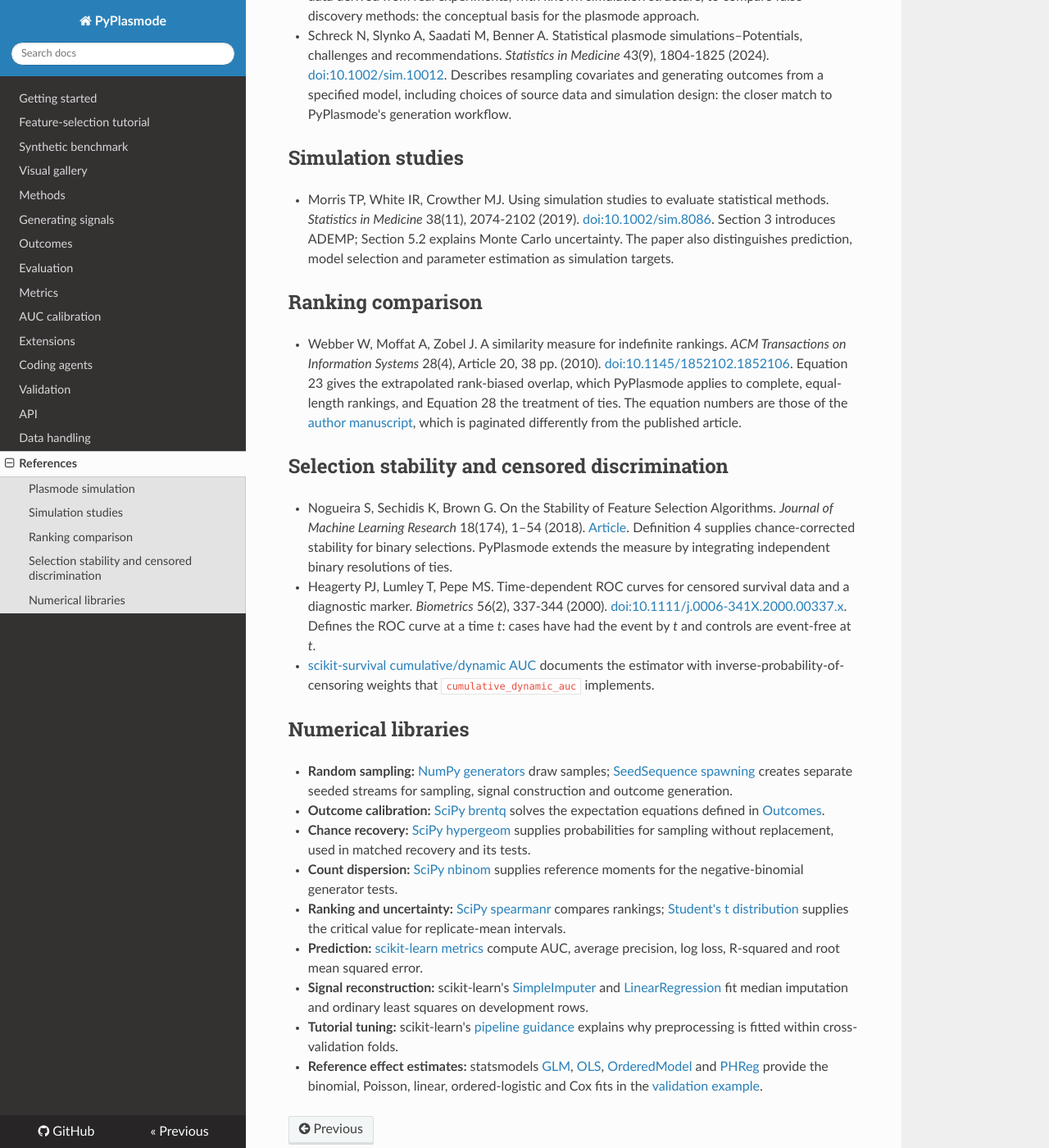
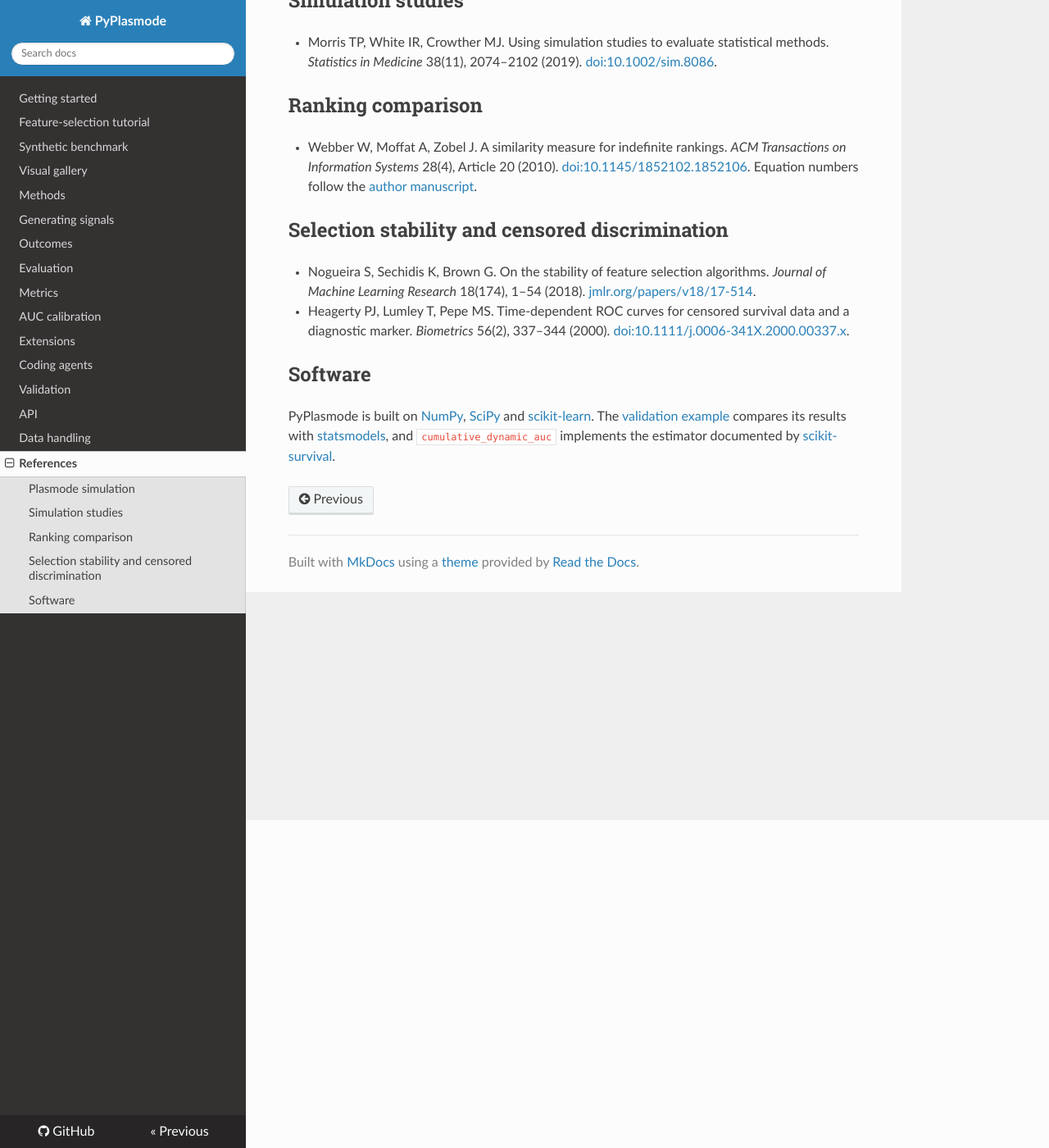
Before and after one commit to BradSegal/PyPlasmode, an MkDocs documentation site: the page built from docs/references.md, in a window 1280 px wide and 1400 px high, scrolled down 400 px. Shown: the whole window at 82% size. Built offline with MkDocs 1.6.1, drawn with Linux system fonts in a browser that asks for light colours; nearby versions of some CDN libraries; some of the changed text lies outside the part shown.

Commit message:
Reduce the references page to plain citations

```diff
--- a/docs/references.md
+++ b/docs/references.md
@@ -1,85 +1,44 @@
 # References
-
-These references describe plasmode simulation, simulation study design, ranking comparison and
-selection stability. PyPlasmode's numerical checks and reference results are documented in
-[Validation](validation.md).
 
 ## Plasmode simulation
 
-- Gadbury GL, Xiang Q, Yang L, Barnes S, Page GP, Allison DB. Evaluating statistical methods using plasmode data sets in the age of
-  massive public databases: an illustration using false discovery rates. *PLOS Genetics*
-  4(6), e1000098 (2008). [doi:10.1371/journal.pgen.1000098](https://doi.org/10.1371/journal.pgen.1000098).
-  Uses data derived from real experiments, with known simulation structure, to compare
-  false-discovery methods: the conceptual basis for the plasmode approach.
+- Gadbury GL, Xiang Q, Yang L, Barnes S, Page GP, Allison DB. Evaluating statistical methods
+  using plasmode data sets in the age of massive public databases: an illustration using false
+  discovery rates. *PLOS Genetics* 4(6), e1000098 (2008).
+  [doi:10.1371/journal.pgen.1000098](https://doi.org/10.1371/journal.pgen.1000098).
 - Schreck N, Slynko A, Saadati M, Benner A. Statistical plasmode simulations–Potentials,
-  challenges and recommendations. *Statistics in Medicine* 43(9), 1804-1825 (2024).
+  challenges and recommendations. *Statistics in Medicine* 43(9), 1804–1825 (2024).
   [doi:10.1002/sim.10012](https://doi.org/10.1002/sim.10012).
-  Describes resampling covariates and generating outcomes from a specified model, including
-  choices of source data and simulation design: the closer match to PyPlasmode's
-  generation workflow.
 
 ## Simulation studies
 
 - Morris TP, White IR, Crowther MJ. Using simulation studies to evaluate statistical methods.
-  *Statistics in Medicine* 38(11), 2074-2102 (2019).
+  *Statistics in Medicine* 38(11), 2074–2102 (2019).
   [doi:10.1002/sim.8086](https://doi.org/10.1002/sim.8086).
-  Section 3 introduces ADEMP; Section 5.2 explains Monte Carlo uncertainty. The paper also
-  distinguishes prediction, model selection and parameter estimation as simulation targets.
 
 ## Ranking comparison
 
 - Webber W, Moffat A, Zobel J. A similarity measure for indefinite rankings.
-  *ACM Transactions on Information Systems* 28(4), Article 20, 38 pp. (2010).
+  *ACM Transactions on Information Systems* 28(4), Article 20 (2010).
   [doi:10.1145/1852102.1852106](https://doi.org/10.1145/1852102.1852106).
-  Equation 23 gives the extrapolated rank-biased overlap, which PyPlasmode applies to
-  complete, equal-length rankings, and Equation 28 the treatment of ties. The equation
-  numbers are those of the
-  [author manuscript](https://www.codalism.com/research/papers/wmz10_tois.pdf), which is
-  paginated differently from the published article.
+  Equation numbers follow the
+  [author manuscript](https://www.codalism.com/research/papers/wmz10_tois.pdf).
 
 ## Selection stability and censored discrimination
 
-- Nogueira S, Sechidis K, Brown G. On the Stability of Feature Selection Algorithms.
+- Nogueira S, Sechidis K, Brown G. On the stability of feature selection algorithms.
   *Journal of Machine Learning Research* 18(174), 1–54 (2018).
-  [Article](https://jmlr.org/papers/v18/17-514.html). Definition 4 supplies
-  chance-corrected stability for binary selections. PyPlasmode extends the measure by
-  integrating independent binary resolutions of ties.
+  [jmlr.org/papers/v18/17-514](https://jmlr.org/papers/v18/17-514.html).
 - Heagerty PJ, Lumley T, Pepe MS. Time-dependent ROC curves for censored survival data and
-  a diagnostic marker. *Biometrics* 56(2), 337-344 (2000).
+  a diagnostic marker. *Biometrics* 56(2), 337–344 (2000).
   [doi:10.1111/j.0006-341X.2000.00337.x](https://doi.org/10.1111/j.0006-341X.2000.00337.x).
-  Defines the ROC curve at a time *t*: cases have had the event by *t* and controls are
-  event-free at *t*.
-- [scikit-survival cumulative/dynamic AUC](https://scikit-survival.readthedocs.io/en/stable/api/generated/sksurv.metrics.cumulative_dynamic_auc.html)
-  documents the estimator with inverse-probability-of-censoring weights that
-  `cumulative_dynamic_auc` implements.
 
-## Numerical libraries
+## Software
 
-- **Random sampling:** [NumPy generators](https://numpy.org/doc/stable/reference/random/index.html)
-  draw samples; [SeedSequence spawning](https://numpy.org/doc/stable/reference/random/parallel.html)
-  creates separate seeded streams for sampling, signal construction and outcome generation.
-- **Outcome calibration:** [SciPy brentq](https://docs.scipy.org/doc/scipy/reference/generated/scipy.optimize.brentq.html)
-  solves the expectation equations defined in [Outcomes](outcomes.md#calibration-equations).
-- **Chance recovery:** [SciPy hypergeom](https://docs.scipy.org/doc/scipy/reference/generated/scipy.stats.hypergeom.html)
-  supplies probabilities for sampling without replacement, used in matched recovery and its tests.
-- **Count dispersion:** [SciPy nbinom](https://docs.scipy.org/doc/scipy/reference/generated/scipy.stats.nbinom.html)
-  supplies reference moments for the negative-binomial generator tests.
-- **Ranking and uncertainty:** [SciPy spearmanr](https://docs.scipy.org/doc/scipy/reference/generated/scipy.stats.spearmanr.html)
-  compares rankings; [Student's t distribution](https://docs.scipy.org/doc/scipy/reference/generated/scipy.stats.t.html)
-  supplies the critical value for replicate-mean intervals.
-- **Prediction:** [scikit-learn metrics](https://scikit-learn.org/stable/api/sklearn.metrics.html)
-  compute AUC, average precision, log loss, R-squared and root mean squared error.
-- **Signal reconstruction:** scikit-learn's
-  [SimpleImputer](https://scikit-learn.org/stable/modules/generated/sklearn.impute.SimpleImputer.html)
-  and [LinearRegression](https://scikit-learn.org/stable/modules/generated/sklearn.linear_model.LinearRegression.html)
-  fit median imputation and ordinary least squares on development rows.
-- **Tutorial tuning:** scikit-learn's
-  [pipeline guidance](https://scikit-learn.org/stable/common_pitfalls.html#data-leakage)
-  explains why preprocessing is fitted within cross-validation folds.
-- **Reference effect estimates:** statsmodels
-  [GLM](https://www.statsmodels.org/stable/generated/statsmodels.genmod.generalized_linear_model.GLM.html),
-  [OLS](https://www.statsmodels.org/stable/generated/statsmodels.regression.linear_model.OLS.html),
-  [OrderedModel](https://www.statsmodels.org/stable/generated/statsmodels.miscmodels.ordinal_model.OrderedModel.html)
-  and [PHReg](https://www.statsmodels.org/stable/generated/statsmodels.duration.hazard_regression.PHReg.html)
-  provide the binomial, Poisson, linear, ordered-logistic and Cox fits in the
-  [validation example](validation.md).
+PyPlasmode is built on [NumPy](https://numpy.org/doc/stable/reference/random/index.html),
+[SciPy](https://docs.scipy.org/doc/scipy/reference/) and
+[scikit-learn](https://scikit-learn.org/stable/api/sklearn.metrics.html). The
+[validation example](validation.md) compares its results with
+[statsmodels](https://www.statsmodels.org/stable/), and `cumulative_dynamic_auc` implements the
+estimator documented by
+[scikit-survival](https://scikit-survival.readthedocs.io/en/stable/api/generated/sksurv.metrics.cumulative_dynamic_auc.html).
```
